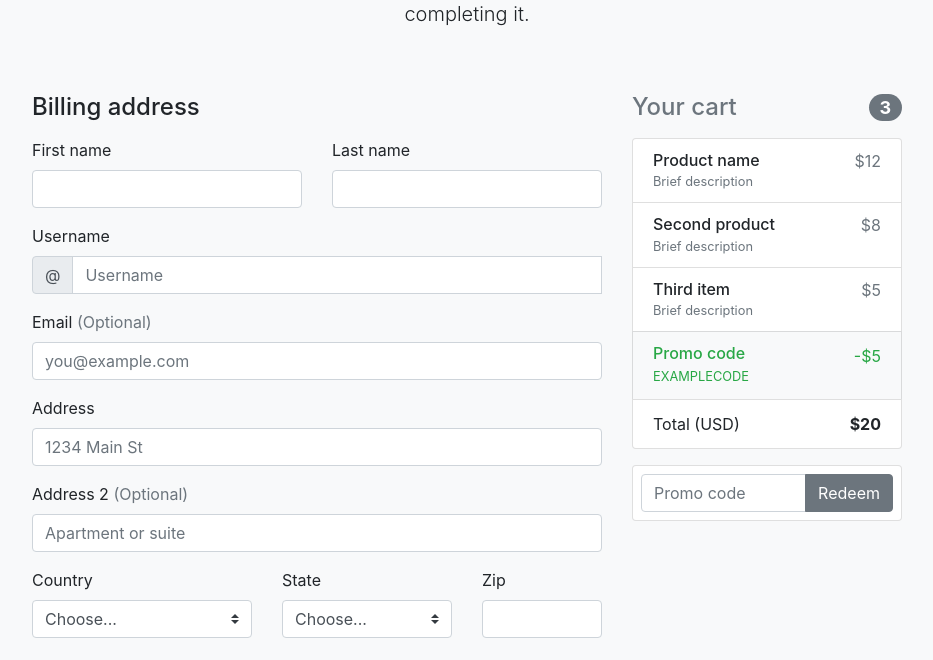
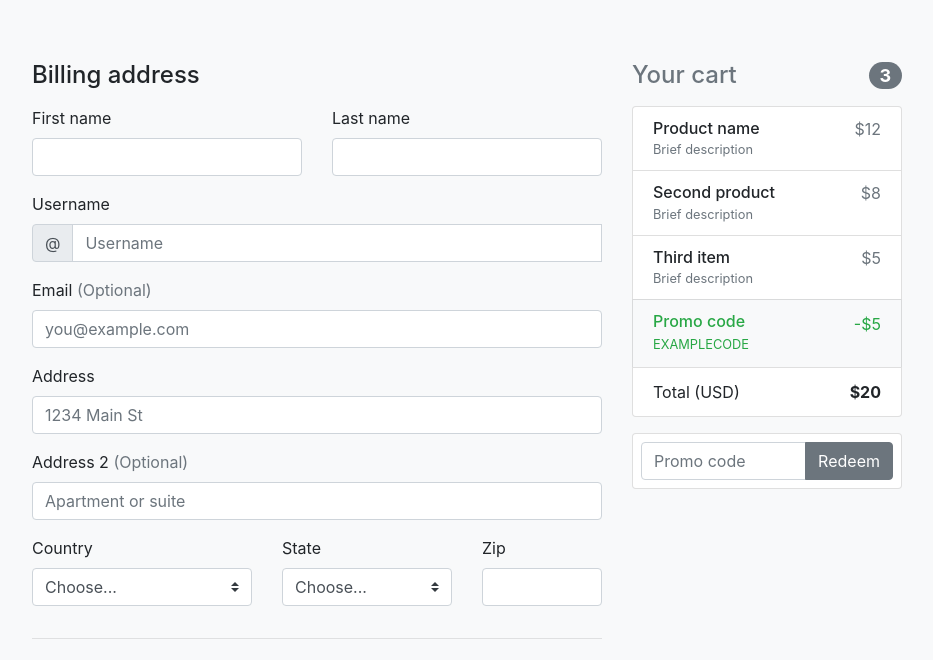
Before and after one commit to shaarvariupadhya/college, a plain HTML site: page abcpage.html in a window 1280 px wide. Shown: the part 323-983 px from the top of the page, without its empty margins (173-1106 px from the left). Drawn offline with nearby package versions, Linux system fonts and the light colour scheme; files that its build step writes are made by us from their sources; files whose address does not match are found by name.

Commit message:
Update form-validation.css

```diff
--- a/css/form-validation.css
+++ b/css/form-validation.css
@@ -13,7 +13,7 @@ body {
   display: flex;
   -ms-flex-align: center;
   align-items: center;
-  padding-top: 72px;
+  padding-top: 40px;
   padding-bottom: 40px;
   background-color: #f5f5f5;
     margin: auto;
```
